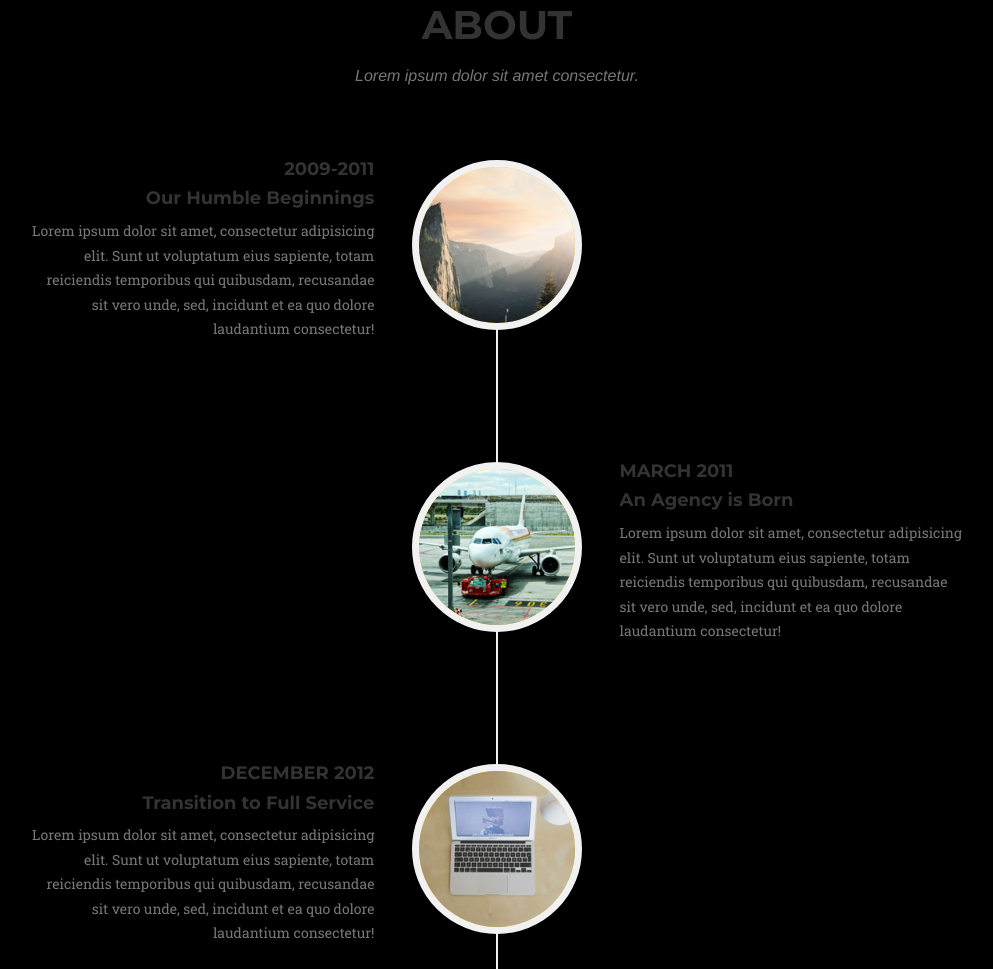
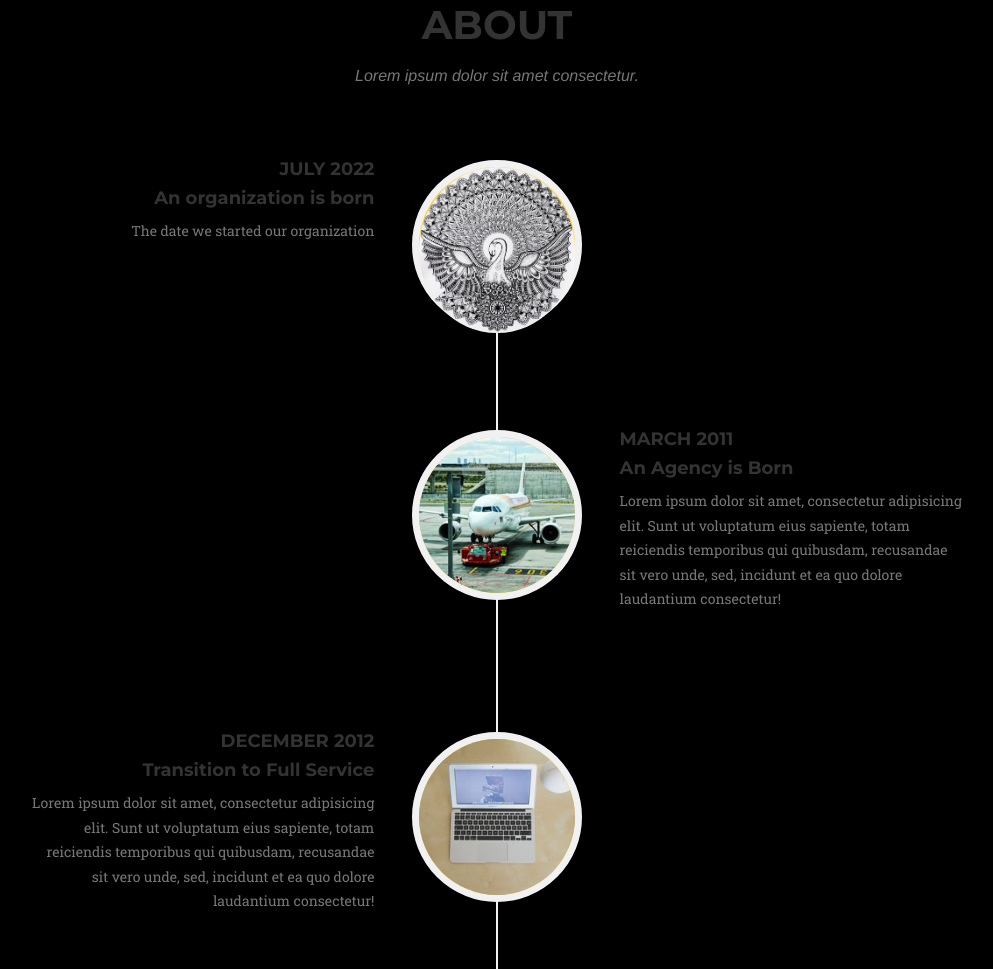
Before and after one commit to preshlikafernando/foss-syndicate.github.io, a plain HTML site: page index.html in a window 1280 px wide. Shown: the part 2839-3808 px from the top of the page, without its empty margins (143-1136 px from the left). Drawn offline with nearby package versions, Linux system fonts and the light colour scheme; files whose address does not match are found by name; a web font is replaced by a local one.

Commit message:
minor changes

```diff
--- a/index.html
+++ b/index.html
@@ -232,15 +232,15 @@
                     <ul class="timeline">
                         <li>
                             <div class="timeline-image">
-                                <img class="img-circle img-responsive" src="img/about/1.jpg" alt="">
+                                <img class="img-circle img-responsive" src="img/logos/LOGO.jpg" alt="">
                             </div>
                             <div class="timeline-panel">
                                 <div class="timeline-heading">
-                                    <h4>2009-2011</h4>
-                                    <h4 class="subheading">Our Humble Beginnings</h4>
+                                    <h4>JULY 2022</h4>
+                                    <h4 class="subheading">An organization is born</h4>
                                 </div>
                                 <div class="timeline-body">
-                                    <p class="text-muted">Lorem ipsum dolor sit amet, consectetur adipisicing elit. Sunt ut voluptatum eius sapiente, totam reiciendis temporibus qui quibusdam, recusandae sit vero unde, sed, incidunt et ea quo dolore laudantium consectetur!</p>
+                                    <p class="text-muted">The date we started our organization</p>
                                 </div>
                             </div>
                         </li>
@@ -288,9 +288,12 @@
                         </li>
                         <li class="timeline-inverted">
                             <div class="timeline-image">
-                                <h4>Be Part
-                                    <br>Of Our
-                                    <br>Story!</h4>
+                                <a href="https://github.com/FOSS-Syndicate" style="color: white;text-decoration: none;">
+                                    <h4>Be Part
+                                        <br>Of Our
+                                        <br>Story!
+                                    </h4>
+                                </a>
                             </div>
                         </li>
                     </ul>
```
Also changed, not shown: img/logos/LOGO.jpg (added).
